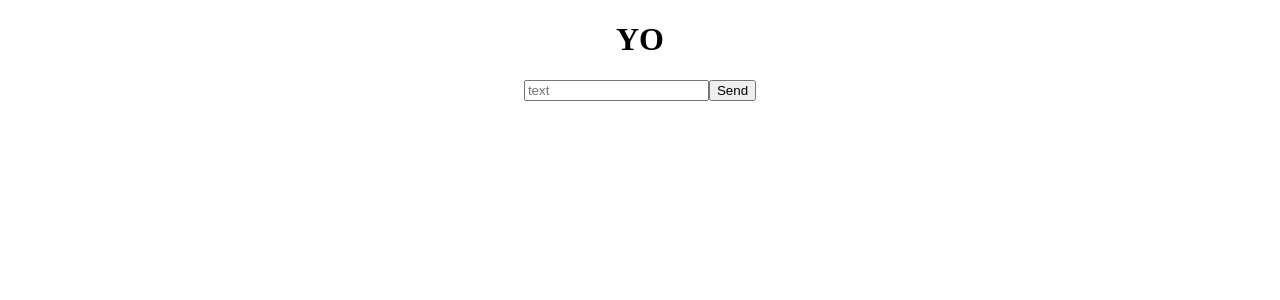
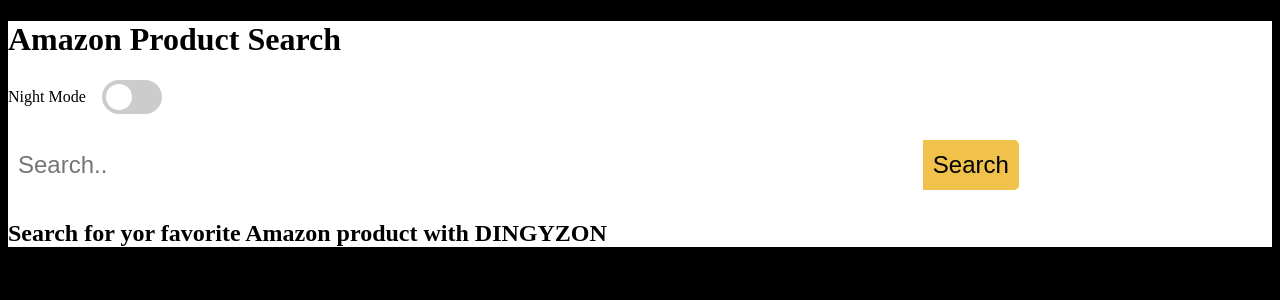
Before and after one commit to Dungyy/frontend-of-dungyzon, a React (Create React App) app: page / in a window 1280 px wide. Shown: the top 300 px of the page. Built offline with nearby package versions, Linux system fonts and the light colour scheme.

Commit message:
added search feat

```diff
--- a/src/App.css
+++ b/src/App.css
@@ -1,3 +1,134 @@
+html { background-color: #000;}
+
+.search-input {
+  width: 70%;
+  height: 50px;
+  font-size: 24px;
+  padding: 10px;
+  margin-right: 10px;
+  border: none;
+  border-radius: 5px 0 0 5px;
+}
+
+.search-button {
+  height: 50px;
+  font-size: 24px;
+  padding: 10px;
+  background-color: #f0c14b;
+  border: none;
+  border-radius: 0 5px 5px 0;
+  cursor: pointer;
+}
+
+.search-results {
+  display: flex;
+  flex-wrap: wrap;
+  justify-content: space-between;
+  margin-top: 20px;
+}
+
+.card {
+  width: 30%;
+  margin-bottom: 20px;
+  box-shadow: 0 2px 4px 0 rgba(0, 0, 0, 0.2);
+  border-radius: 5px;
+}
+
+.card-image img {
+  width: 100%;
+  height: 250px;
+  object-fit: contain;
+}
+
+.card-content {
+  padding: 10px;
+}
+
+.card-title {
+  font-size: 20px;
+  margin-bottom: 10px;
+}
+
+.card-price {
+  font-size: 16px;
+  margin-bottom: 0;
+}
 .App {
-  text-align: center;
+  background-color: #fff;
+  color: #000;
 }
+
+.App.night-mode {
+  background-color: #000;
+  color: #fff;
+}
+
+.toggle-container {
+  display: flex;
+  align-items: center;
+  margin-bottom: 1rem;
+}
+
+.toggle-label {
+  margin-right: 1rem;
+}
+
+.switch {
+  position: relative;
+  display: inline-block;
+  width: 60px;
+  height: 34px;
+}
+
+.switch input {
+  opacity: 0;
+  width: 0;
+  height: 0;
+}
+
+.slider {
+  position: absolute;
+  cursor: pointer;
+  top: 0;
+  left: 0;
+  right: 0;
+  bottom: 0;
+  background-color: #ccc;
+  -webkit-transition: .4s;
+  transition: .4s;
+}
+
+.slider:before {
+  position: absolute;
+  content: "";
+  height: 26px;
+  width: 26px;
+  left: 4px;
+  bottom: 4px;
+  background-color: white;
+  -webkit-transition: .4s;
+  transition: .4s;
+}
+
+input:checked + .slider {
+  background-color: #2196F3;
+}
+
+input:focus + .slider {
+  box-shadow: 0 0 1px #2196F3;
+}
+
+input:checked + .slider:before {
+  -webkit-transform: translateX(26px);
+  -ms-transform: translateX(26px);
+  transform: translateX(26px);
+}
+
+/* Rounded sliders */
+.slider.round {
+  border-radius: 34px;
+}
+
+.slider.round:before {
+  border-radius: 50%;
+}
--- a/src/App.js
+++ b/src/App.js
@@ -1,28 +1,82 @@
-import React, { useEffect, useState } from "react";
+import React, { useState } from "react";
 import "./App.css";
 import Axios from "axios";
 
 function App() {
   const [data, setData] = useState("");
+  const [searchResults, setSearchResults] = useState([]);
+  const [isLoading, setIsLoading] = useState(false);
+  const [isNightMode, setIsNightMode] = useState(false);
 
-  const fetchData = () => {
-    Axios.get(`https://dungy-amazon-scraper.herokuapp.com/search/${data}`).then(
-      (res) => {
-        console.log(res.data);
+  const fetchData = async () => {
+    try {
+      setIsLoading(true);
+      const res = await Axios.get(`http://localhost:5000/search/${data}`);
+      setSearchResults(res.data.results);
+    } catch (error) {
+      console.log(error);
+    } finally {
+      setIsLoading(false);
     }
-    );
+  };
+
+  const handleSubmit = (event) => {
+    event.preventDefault();
+    fetchData();
+  };
+
+  const toggleNightMode = () => {
+    setIsNightMode(!isNightMode);
   };
 
   return (
-    <div className="App">
-      <h1>YO</h1>
+    <div className={isNightMode ? "App night-mode" : "App"}>
+      <h1>Amazon Product Search</h1>
+      <div className="toggle-container">
+        <label className="toggle-label">Night Mode</label>
+        <label className="switch">
+          <input type="checkbox" onChange={toggleNightMode} />
+          <span className="slider round"></span>
+        </label>
+      </div>
+      <form onSubmit={handleSubmit}>
         <input
-        placeholder="text"
+          className="search-input"
+          placeholder="Search.."
           onChange={(event) => {
             setData(event.target.value);
           }}
         />
-      <button onClick={fetchData}>Send </button>
+        <button className="search-button" type="submit">
+          Search
+        </button>
+      </form>
+      {isLoading ? (
+        <h2>Loading...</h2>
+      ) : searchResults.length > 0 ? (
+        <div className="search-results">
+          {searchResults.map((result) => (
+            <div className="card" key={result.position}>
+              <div className="card-image">
+                <img src={result.image} alt={result.image} />
+              </div>
+              <div className="card-content">
+                <h2 className="card-title">{result.name}</h2>
+                <p className="card-price">Price: {result.price_string}</p>
+                <p className="card-stars">Stars: {result.stars}</p>
+                <p className="card-reviews">
+                  Total Reviews: {result.total_reviews}
+                </p>
+                {result.has_prime && (
+                  <p className="card-prime">Prime available!</p>
+                )}
+              </div>
+            </div>
+          ))}
+        </div>
+      ) : (
+        <h2>Search for yor favorite Amazon product with DINGYZON</h2>
+      )}
     </div>
   );
 }
```
Also changed, not shown: src/Components/Card.js (added, +9 -0 lines). Lines whose indentation alone changed are shown as unchanged.
